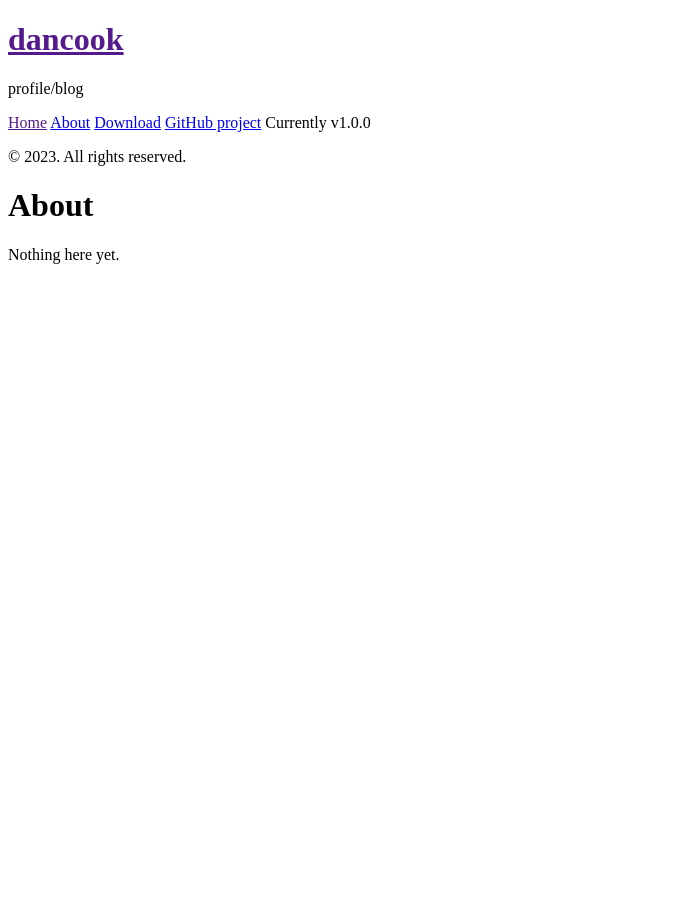
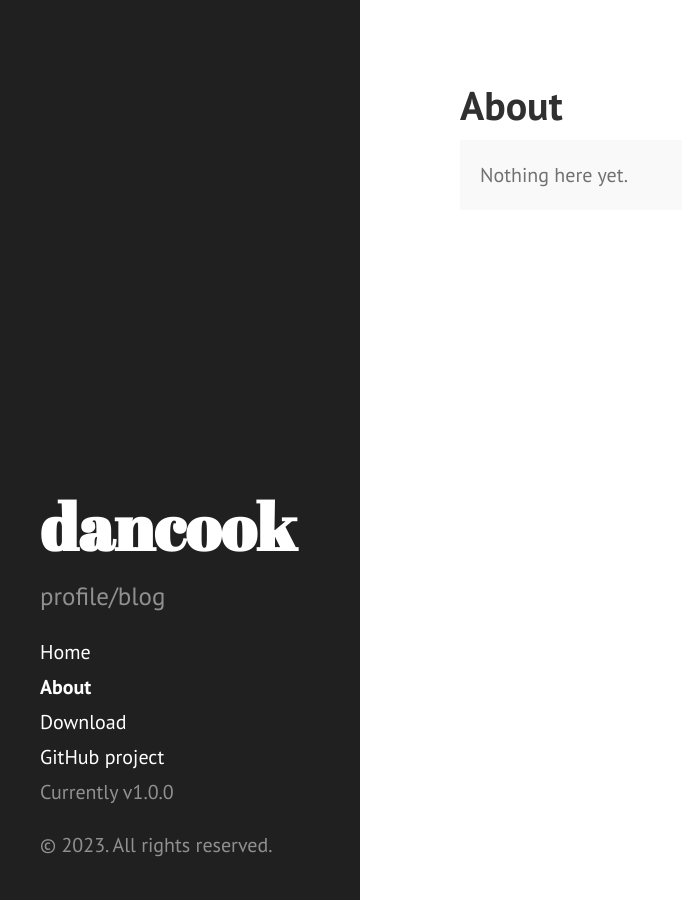
Before and after one commit to 1dancook/1dancook.github.io, a Jekyll site: the page built from about.md, in a window 1280 px wide. Shown: the whole page, without its empty margins (0-682 px from the left). Built offline with Jekyll 4.4.1, drawn with Linux system fonts in a browser that asks for light colours.

Commit message:
get rid of baseurl in attempt to fix links

```diff
--- a/404.html
+++ b/404.html
@@ -6,5 +6,5 @@ permalink: 404.html
 
 <div class="page">
   <h1 class="page-title">404: Page not found</h1>
-  <p class="lead">Sorry, we've misplaced that URL or it's pointing to something that doesn't exist. <a href="{{ site.baseurl }}">Head back home</a> to try finding it again.</p>
+  <p class="lead">Sorry, we've misplaced that URL or it's pointing to something that doesn't exist. <a href="{{ site.url }}">Head back home</a> to try finding it again.</p>
 </div>
--- a/_includes/head.html
+++ b/_includes/head.html
@@ -15,14 +15,14 @@
   </title>
 
   <!-- CSS -->
-  <link rel="stylesheet" href="{{ site.baseurl }}{{ 'public/css/poole.css' | relativeurl }}">
-  <link rel="stylesheet" href="{{ site.baseurl }}{{ 'public/css/syntax.css' | relativeurl }}">
-  <link rel="stylesheet" href="{{ site.baseurl }}{{ 'public/css/hyde.css' | relativeurl }}">
+  <link rel="stylesheet" href="{{ site.url }}/public/css/poole.css">
+  <link rel="stylesheet" href="{{ site.url }}/public/css/syntax.css">
+  <link rel="stylesheet" href="{{ site.url }}/public/css/hyde.css">
   <link rel="stylesheet" href="http://fonts.googleapis.com/css?family=PT+Sans:400,400italic,700|Abril+Fatface">
 
   <!-- Icons -->
-  <link rel="apple-touch-icon-precomposed" sizes="144x144" href="{{ site.baseurl }}{{ 'public/apple-touch-icon-144-precomposed.png' | relativeurl }}">
-  <link rel="shortcut icon" href="{{ site.baseurl }}{{ 'public/favicon.ico' | relativeurl }}">
+  <link rel="apple-touch-icon-precomposed" sizes="144x144" href="{{ site.url }}/public/apple-touch-icon-144-precomposed.png">
+  <link rel="shortcut icon" href="{{ site.url }}/public/favicon.ico">
 
   <!-- RSS -->
   <link rel="alternate" type="application/rss+xml" title="RSS" href="/atom.xml">
--- a/_includes/sidebar.html
+++ b/_includes/sidebar.html
@@ -2,7 +2,7 @@
   <div class="container sidebar-sticky">
     <div class="sidebar-about">
       <h1>
-        <a href="{{ site.baseurl }}">
+        <a href="{{ site.url }}">
           {{ site.title }}
         </a>
       </h1>
@@ -10,7 +10,7 @@
     </div>
 
     <nav class="sidebar-nav">
-      <a class="sidebar-nav-item{% if page.url == site.baseurl %} active{% endif %}" href="{{ site.baseurl }}">Home</a>
+      <a class="sidebar-nav-item{% if page.url == site.url %} active{% endif %}" href="{{ site.url }}">Home</a>
 
       {% comment %}
         The code below dynamically generates a sidebar nav of pages with
--- a/index.html
+++ b/index.html
@@ -21,15 +21,15 @@ title: Home
 
 <div class="pagination">
   {% if paginator.next_page %}
-    <a class="pagination-item older" href="{{ site.baseurl }}page{{paginator.next_page}}">Older</a>
+    <a class="pagination-item older" href="{{ site.url }}page{{paginator.next_page}}">Older</a>
   {% else %}
     <span class="pagination-item older">Older</span>
   {% endif %}
   {% if paginator.previous_page %}
     {% if paginator.page == 2 %}
-      <a class="pagination-item newer" href="{{ site.baseurl }}">Newer</a>
+      <a class="pagination-item newer" href="{{ site.url }}">Newer</a>
     {% else %}
-      <a class="pagination-item newer" href="{{ site.baseurl }}page{{paginator.previous_page}}">Newer</a>
+      <a class="pagination-item newer" href="{{ site.url }}page{{paginator.previous_page}}">Newer</a>
     {% endif %}
   {% else %}
     <span class="pagination-item newer">Newer</span>
```
